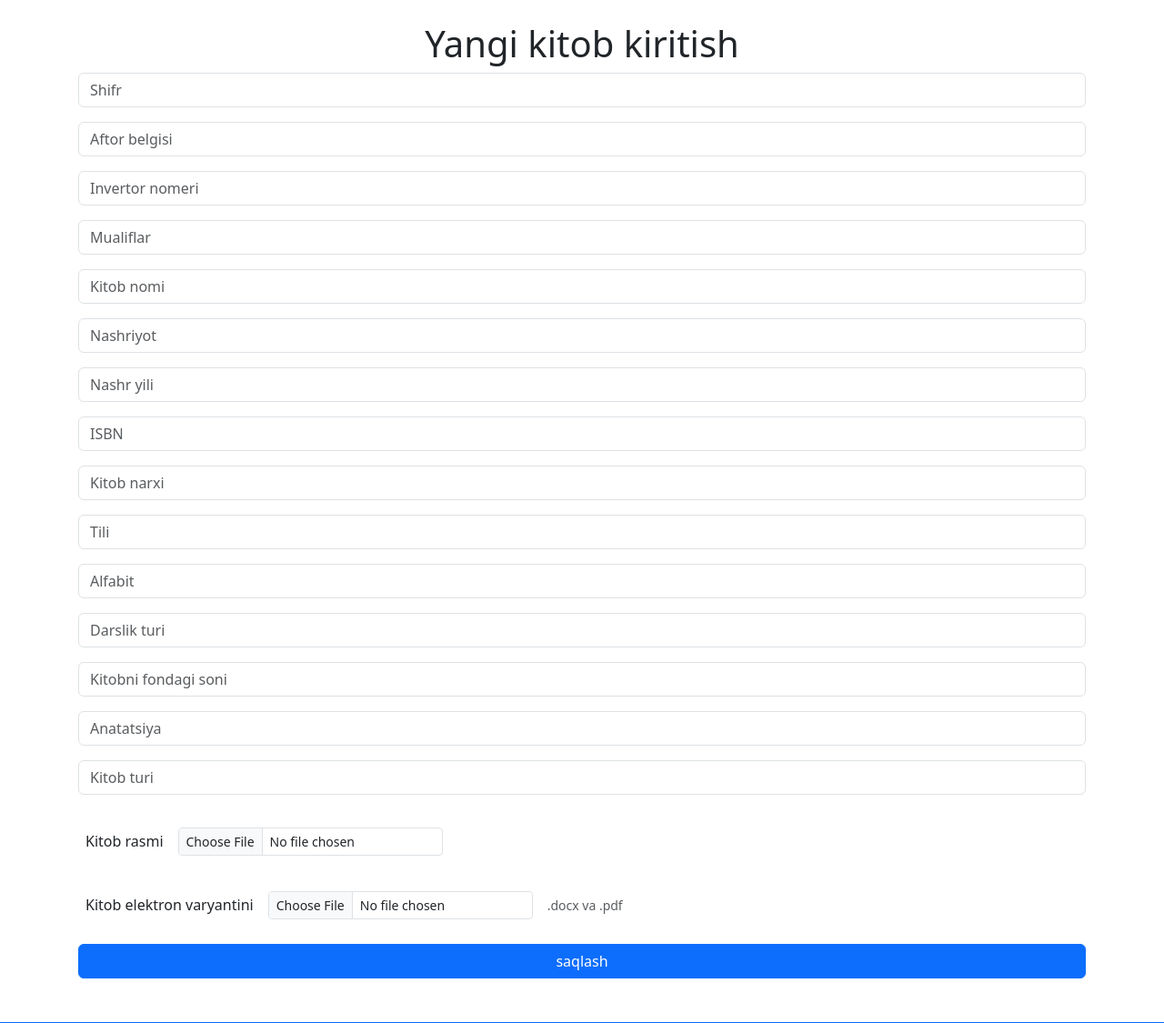
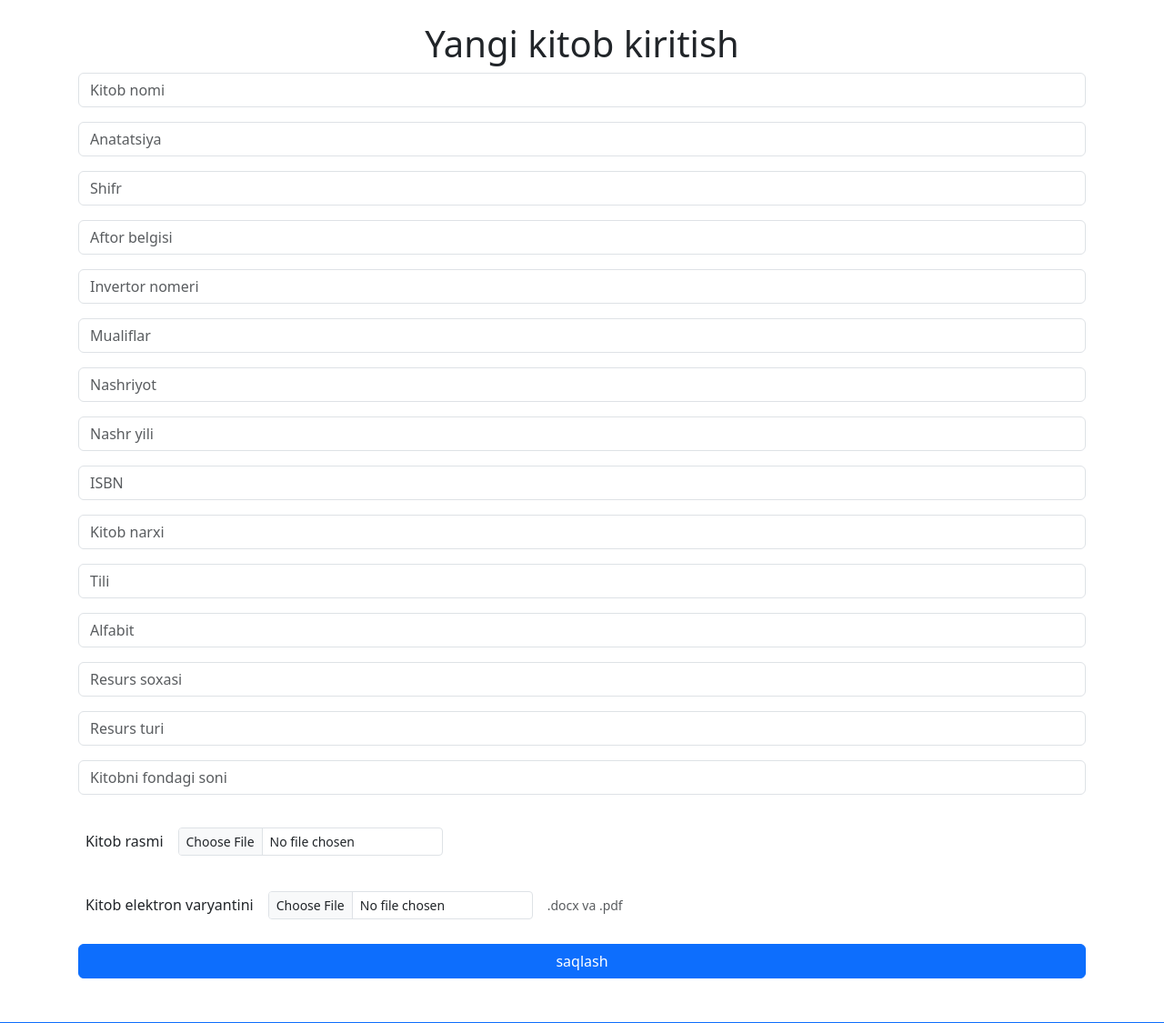
Before and after one commit to hfazliddin98/arm2022, a Django app: page /arm/yangi_kitob/ in a window 1280 px wide. Shown: the part 81-1206 px from the top of the page at 91% size. Run offline with Django 4.2, Linux system fonts and the light colour scheme; data comes from the database, SQL or seed files in the repository; some libraries are stand-ins or nearby versions.

Commit message:
yangi kitob bolimi

```diff
--- a/templates/arm/arm_1/yangi_kitob.html
+++ b/templates/arm/arm_1/yangi_kitob.html
@@ -35,25 +35,23 @@
                 <option value={{f}}>
                 {% endfor%}
             </datalist> -->
-
-
-
+            <input class="form-control" type="text" placeholder="Kitob nomi" aria-label="default input example" name="kitob_nomi" type="text">
+            <input class="form-control" type="text" placeholder="Anatatsiya" aria-label="default input example" name="anatatsiya" type="text">
             <input class="form-control" type="text" placeholder="Shifr" aria-label="default input example" name="shifr" type="text">
             <input class="form-control" type="text" placeholder="Aftor belgisi" aria-label="default input example" name="aftor_belgisi" type="text">
             <input class="form-control" type="text" placeholder="Invertor nomeri" aria-label="default input example" name="invertor_nomeri" type="text">
             <input class="form-control" type="text" placeholder="Mualiflar" aria-label="default input example" name="mualiflar" type="text">
-            <input class="form-control" type="text" placeholder="Kitob nomi" aria-label="default input example" name="kitob_nomi" type="text">
             <input class="form-control" type="text" placeholder="Nashriyot" aria-label="default input example" name="nashriyot" type="text">
             <input class="form-control" type="text" placeholder="Nashr yili" aria-label="default input example" name="nashr_yili" type="text">
             <input class="form-control" type="text" placeholder="ISBN" aria-label="default input example" name="isbn" type="text">
             <input class="form-control" type="text" placeholder="Kitob narxi" aria-label="default input example" name="kitob_narxi" type="text">
             <input class="form-control" type="text" placeholder="Tili" aria-label="default input example" name="tili" type="text">
             <input class="form-control" type="text" placeholder="Alfabit" aria-label="default input example" name="alfabit" type="text">
-            <input class="form-control" type="text" placeholder="Darslik turi" aria-label="default input example" name="darslik_turi" type="text">
+            <input class="form-control" type="text" placeholder="Resurs soxasi" aria-label="default input example" name="darslik_turi" type="text">
+            <!-- <input class="form-control" type="text" placeholder="Munddarija" aria-label="default input example" name="mundarija" type="text"> -->
+            <input class="form-control" type="text" placeholder="Resurs turi" aria-label="default input example" name="kitob_turi" type="text">
             <input class="form-control" type="text" placeholder="Kitobni fondagi soni" aria-label="default input example" name="kitobni_fondagi_soni" type="text">
-            <input class="form-control" type="text" placeholder="Anatatsiya" aria-label="default input example" name="anatatsiya" type="text">
-            <!-- <input class="form-control" type="text" placeholder="Munddarija" aria-label="default input example" name="mundarija" type="text"> -->
-            <input class="form-control" type="text" placeholder="Kitob turi" aria-label="default input example" name="kitob_turi" type="text">
+
             <div class="row g-3 align-items-center">
                 <div class="col-auto">
                   <label for="inputPassword6" class="col-form-label">Kitob rasmi</label>
```
